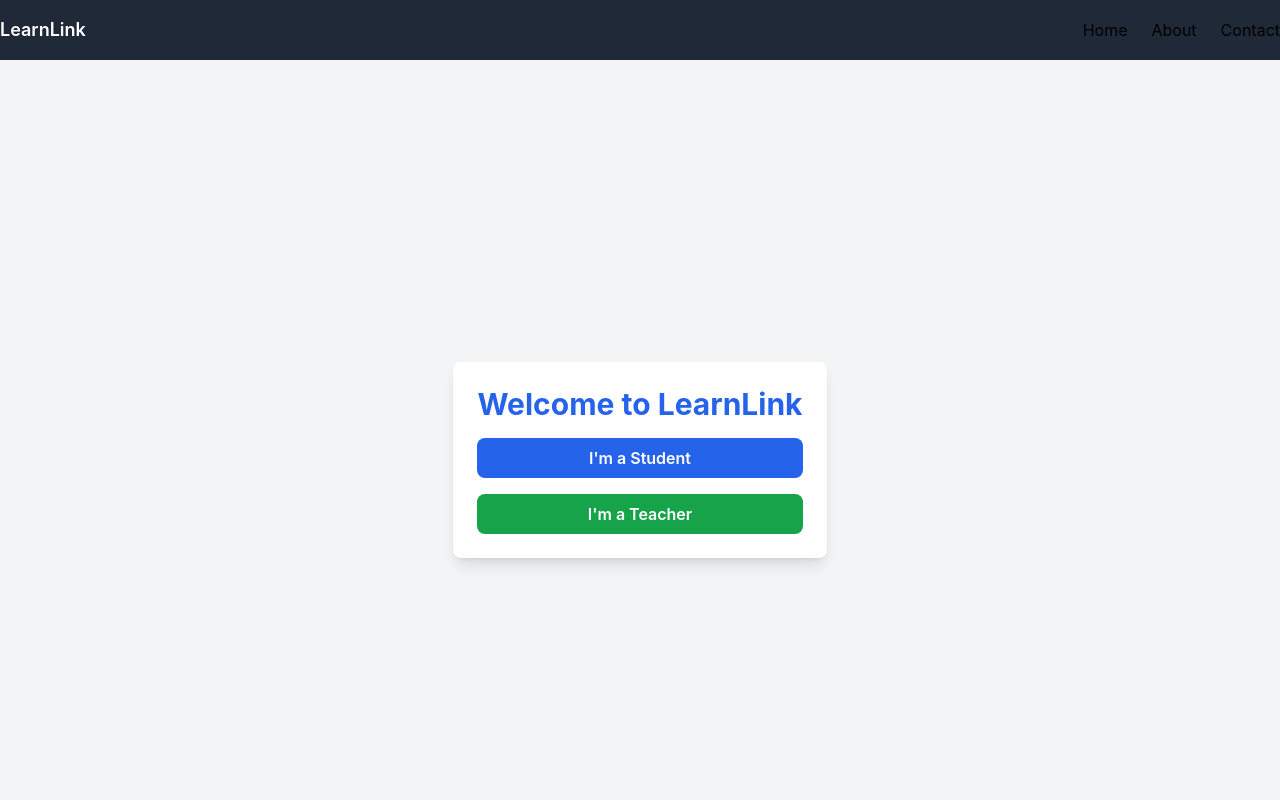
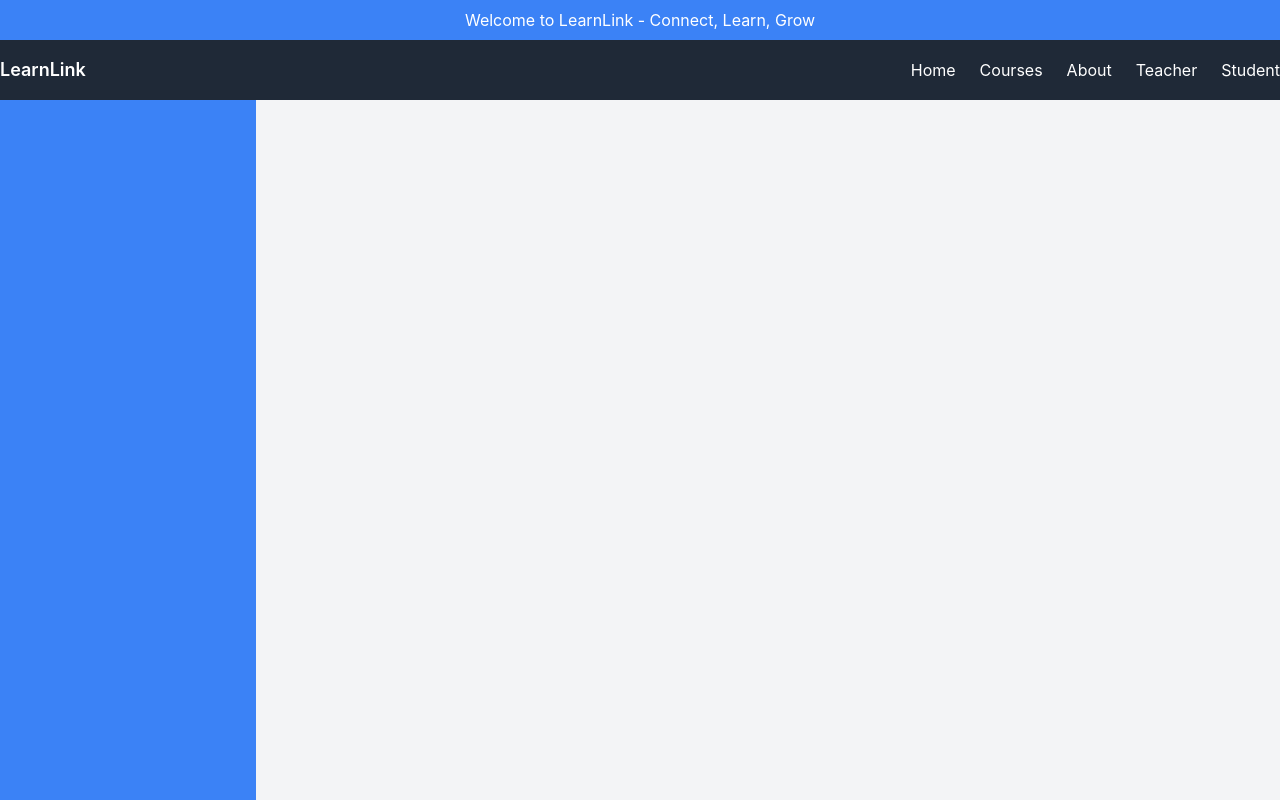
Before and after one commit to nolannash/LearnLink, a React (Create React App) app in the folder client/: page /student-dash in a window 1280 px wide. Shown: the top 800 px of the page. Built offline with nearby package versions, Linux system fonts and the light colour scheme.

Commit message:
updated navbar and forms, changed from framer motion, added react router. to do: finish appcontext, footer, and dashboards. prioritize students.

```diff
--- a/client/package.json
+++ b/client/package.json
@@ -16,6 +16,8 @@
     "react-router-dom": "^6.16.0",
     "react-scripts": "5.0.1",
     "react-simple-chatbot": "^0.6.1",
+    "react-slick": "^0.29.0",
+    "slick-carousel": "^1.8.1",
     "tailwindcss": "^3.3.3",
     "web-vitals": "^2.1.4",
     "yup": "^1.3.0"
--- a/client/src/App.js
+++ b/client/src/App.js
@@ -1,37 +1,29 @@
-import React, { useRef } from 'react';
+import React from 'react';
 import './App.css';
-import 'react-router-dom'
+import { BrowserRouter as Router, Routes, Route } from 'react-router-dom';
 
 import Navigation from './components/common/Navigation';
+import Footer from './components/common/Footer';
 import Home from './components/common/pages/Home';
-import About from './components/common/pages/About';
-import Contact from './components/common/pages/Contact';
+import StudentDash from './components/common/student/StudentDash';
 
 function App() {
-  // Create refs for sections
-  const homeRef = useRef(null);
-  const aboutRef = useRef(null);
-  const contactRef = useRef(null);
+
 
   return (
     <div className="App">
-      <Navigation
-        homeRef={homeRef}
-        aboutRef={aboutRef}
-        contactRef={contactRef}
-      />
-      {/* Sections */}
-      <section ref={homeRef} className="min-h-screen flex items-center justify-center bg-gray-100">
-        <Home />
-      </section>
-
-      <section ref={aboutRef} className="min-h-screen flex items-center justify-center bg-gray-200">
-        <About />
-      </section>
-
-      <section ref={contactRef} className="min-h-screen flex items-center justify-center bg-gray-300">
-        <Contact />
-      </section>
+      {/* Banner */}
+      <div className="bg-blue-500 text-white text-center py-2">
+        <p>Welcome to LearnLink - Connect, Learn, Grow</p>
+      </div>
+      <Router>
+        <Navigation />
+        <Routes>
+          <Route path="/" element={<Home />} />
+          <Route path="/student-dash" element={<StudentDash />} />
+        </Routes>
+        <Footer />
+      </Router>
     </div>
   );
 }
--- /dev/null
+++ b/client/src/components/common/Footer.js
@@ -0,0 +1,14 @@
+import React from 'react';
+
+
+const Footer = () => {
+
+    return (
+        <div className='footer'>
+        <h1>Footer</h1>
+        </div>
+    );
+
+    }
+
+export default Footer;
--- a/client/src/components/common/Navigation.js
+++ b/client/src/components/common/Navigation.js
@@ -1,13 +1,43 @@
-import React from 'react';
-import { motion } from 'framer-motion';
+// Navigation.js
 
-const Navigation = ({ homeRef, aboutRef, contactRef }) => {
+import React, { useState } from 'react';
 
-  const scrollTo = (sectionRef) => {
-    sectionRef.current.scrollIntoView({
-      behavior: 'smooth',
-    });
+import TeacherForms from './teacher/TeacherForms'; // Import the function
+import StudentForms from './student/StudentForms'; // Import the function
+
+const Navigation = () => {
+  const [isJoinModalOpen, setJoinModalOpen] = useState(false);
+  const [isLoginModalOpen, setLoginModalOpen] = useState(false);
+
+  const openJoinModal = () => {
+    setJoinModalOpen(true);
   };
+
+  const closeJoinModal = () => {
+    setJoinModalOpen(false);
+  };
+
+  const openLoginModal = () => {
+    setLoginModalOpen(true);
+  };
+
+  const closeLoginModal = () => {
+    setLoginModalOpen(false);
+  };
+
+  const handleScrollTo = (targetId) => {
+    smoothScroll(targetId);
+  };
+
+  function smoothScroll(targetId) {
+    const targetElement = document.getElementById(targetId);
+    if (targetElement) {
+      window.scrollTo({
+        behavior: 'smooth',
+        top: targetElement.offsetTop,
+      });
+    }
+  }
 
   return (
     <nav className="bg-gray-800 py-4 sticky top-0 z-50">
@@ -16,29 +46,54 @@ const Navigation = ({ homeRef, aboutRef, contactRef }) => {
           LearnLink
         </div>
         <div className="hidden md:flex space-x-6 justify-center">
-          <motion.div
-            whileHover={{ scale: 1.1 }}
-            className="cursor-pointer"
-            onClick={() => scrollTo(homeRef)}
+          <div
+            className="cursor-pointer text-white hover:text-gray-400"
+            onClick={() => handleScrollTo('home')}
           >
             Home
-          </motion.div>
-          <motion.div
-            whileHover={{ scale: 1.1 }}
-            className="cursor-pointer"
-            onClick={() => scrollTo(aboutRef)}
+          </div>
+          <div
+            className="cursor-pointer text-white hover:text-gray-400"
+            onClick={() => handleScrollTo('courses')}
+          >
+            Courses
+          </div>
+          <div
+            className="cursor-pointer text-white hover:text-gray-400"
+            onClick={() => handleScrollTo('about')}
           >
             About
-          </motion.div>
-          <motion.div
-            whileHover={{ scale: 1.1 }}
-            className="cursor-pointer"
-            onClick={() => scrollTo(contactRef)}
+          </div>
+          <div
+            className="cursor-pointer text-white hover:text-gray-400"
+            onClick={openJoinModal}
           >
-            Contact
-          </motion.div>
+            Teacher
+          </div>
+          <div
+            className="cursor-pointer text-white hover:text-gray-400"
+            onClick={openLoginModal}
+          >
+            Student
+          </div>
         </div>
       </div>
+      {isJoinModalOpen && (
+        <div className="absolute top-full right-0 mt-2 p-4 bg-white rounded shadow-lg h-100 w-64">
+          <div className="">
+            <TeacherForms />
+            <button className="absolute top-0 right-0 m-2 text-gray-600 hover:text-red-600 transition-transform transform hover:scale-110 duration-300" onClick={closeJoinModal}>Close</button>
+          </div>
+        </div>
+      )}
+      {isLoginModalOpen && (
+        <div className="absolute top-full right-0 mt-2 p-4 bg-white rounded shadow-lg h-100 w-64">
+          <div className="">
+            <StudentForms />
+            <button className="absolute top-0 right-0 m-2 text-gray-600 hover:text-red-600 transition-transform transform hover:scale-110 duration-300" onClick={closeLoginModal}>Close</button>
+          </div>
+        </div>
+      )}
     </nav>
   );
 };
--- /dev/null
+++ b/client/src/components/common/pages/Courses.js
@@ -0,0 +1,13 @@
+import React from  'react';
+
+const Courses = () => {
+
+    return (
+        <div className='courses'>
+        <h1>Courses</h1>
+        </div>
+    );
+
+    }
+
+export default Courses;
--- a/client/src/components/common/pages/Home.js
+++ b/client/src/components/common/pages/Home.js
@@ -1,85 +1,29 @@
-import React, { useState } from 'react';
+import React from 'react';
 
-import StudentForms from '../student/StudentForms';
-import TeacherForms from '../teacher/TeacherForms';
-import { Link } from 'react-router-dom';
+import About from './About';
+import Courses from './Courses';
 
 const Home = () => {
-  const [isStudentFormOpen, setStudentFormOpen] = useState(false);
-  const [isTeacherFormOpen, setTeacherFormOpen] = useState(false);
+  return (
+    <div>
+      <section id="home" className="min-h-screen flex items-center justify-center bg-gray-300">
+        {/* Add content for the Home section */}
+        <h1>Welcome to the Home Page</h1>
+        <p>Section 1 content goes here.</p>
+      </section>
 
-  const openTeacherForm = () => {
-    setTeacherFormOpen(true);
-  };
+      <section id="courses" className="min-h-screen flex items-center justify-center bg-gray-300">
+        {/* Add content for the Cources section */}
+        <Courses />
+      </section>
 
-  const closeTeacherForm = () => {
-    setTeacherFormOpen(false);
-  };
-
-  const openStudentForm = () => {
-    setStudentFormOpen(true);
-  };
-
-  const closeStudentForm = () => {
-    setStudentFormOpen(false);
-  };
-
-  return (
-    <div className='min-h-screen flex items-center justify-center bg-gray-100'>
-      <div className='max-w-md w-full p-6 bg-white rounded-lg shadow-lg'>
-        <h1 className='text-3xl font-bold mb-4 text-center text-blue-600'>
-          Welcome to LearnLink
-        </h1>
-        <div className='space-y-4'>
-          <button
-            className='w-full bg-blue-600 hover:bg-blue-700 text-white font-semibold py-2 px-4 rounded-lg focus:outline-none focus:ring-2 focus:ring-blue-400'
-            onClick={openStudentForm}
-          >
-            I'm a Student
-          </button>
-          <button
-            className='w-full bg-green-600 hover:bg-green-700 text-white font-semibold py-2 px-4 rounded-lg focus:outline-none focus:ring-2 focus:ring-green-400'
-            onClick={openTeacherForm}
-          >
-            I'm a Teacher
-          </button>
-        </div>
-      </div>
-      {isStudentFormOpen && (
-        <div className='fixed inset-0 flex items-center justify-center z-50'>
-          <div className='modal-container bg-white max-w-md p-4 rounded-lg shadow-lg'>
-            <h2 className='text-xl font-semibold mb-4'>Student Form</h2>
-            <Link><StudentForms /></Link>
-            <form>
-              <button
-                className='mt-4 bg-blue-500 hover:bg-blue-600 text-white font-semibold py-2 px-4 rounded-md'
-                onClick={closeStudentForm}
-              >
-                Close
-              </button>
-            </form>
-          </div>
-        </div>
-      )}
-      {isTeacherFormOpen && (
-        <div className='fixed inset-0 flex items-center justify-center z-50'>
-          <div className='modal-container bg-white max-w-md p-4 rounded-lg shadow-lg'>
-            <h2 className='text-xl font-semibold mb-4'>Teacher Form</h2>
-            <TeacherForms />
-            <form>
-              {/* More form fields */}
-              <button
-                className='mt-4 bg-green-500 hover:bg-green-600 text-white font-semibold py-2 px-4 rounded-md'
-                onClick={closeTeacherForm}
-              >
-                Close
-              </button>
-            </form>
-          </div>
-        </div>
-      )}
+      <section id="about" className="min-h-screen flex items-center justify-center bg-gray-300">
+        {/* Add content for the About section */}
+        <About />
+      </section>
     </div>
   );
 };
 
+
 export default Home;
--- a/client/src/components/common/student/StudentDash.js
+++ b/client/src/components/common/student/StudentDash.js
@@ -0,0 +1,21 @@
+import React from 'react';
+
+const StudentDash = () => {
+
+    return (
+        <div className="flex h-screen bg-gray-100">
+          {/* Side Menu */}
+          <div className="w-64 bg-blue-500">
+            {/* Add your side menu content here */}
+          </div>
+
+          {/* Main Content */}
+          <div className="flex-grow p-5">
+            {/* Add your main content here */}
+          </div>
+        </div>
+      );
+
+    }
+
+export default StudentDash;
--- a/client/src/components/common/teacher/TeacherForms.js
+++ b/client/src/components/common/teacher/TeacherForms.js
@@ -174,6 +174,10 @@ const TeacherForms = () => {
           >
             Login
           </button>
+          <br/>
+          <br/>
+          <h2>OR</h2>
+          <br/>
           <button
             className="bg-green-500 hover:bg-green-600 text-white font-semibold py-2 px-4 rounded-md"
             onClick={handleRegisterClick}
--- a/client/src/index.js
+++ b/client/src/index.js
@@ -1,22 +1,15 @@
 import React from 'react';
-import ReactDOM from 'react-dom/client';
+import ReactDOM from 'react-dom';
 import './index.css';
 import App from './App';
 import reportWebVitals from './reportWebVitals';
-import 'react-router-dom'
-import { BrowserRouter } from 'react-router-dom';
 import AppProvider from './AppContext';
 
-const root = ReactDOM.createRoot(document.getElementById('root'));
-root.render(
-  <BrowserRouter>
-        <AppProvider>
-          <App />
-        </AppProvider>
-  </BrowserRouter>
+ReactDOM.render(
+  <AppProvider>
+    <App />
+  </AppProvider>,
+  document.getElementById('root')
 );
 
-// If you want to start measuring performance in your app, pass a function
-// to log results (for example: reportWebVitals(console.log))
-// or send to an analytics endpoint. Learn more: https://bit.ly/CRA-vitals
 reportWebVitals();
```
Also changed, not shown: client/src/components/common/pages/About.js (+83 -6 lines), client/src/components/common/pages/Contact.js (+11 -3 lines), client/src/components/common/student/StudentForms.js (+7 -3 lines), 1 other file (tests, documents, lock files or other folders).
